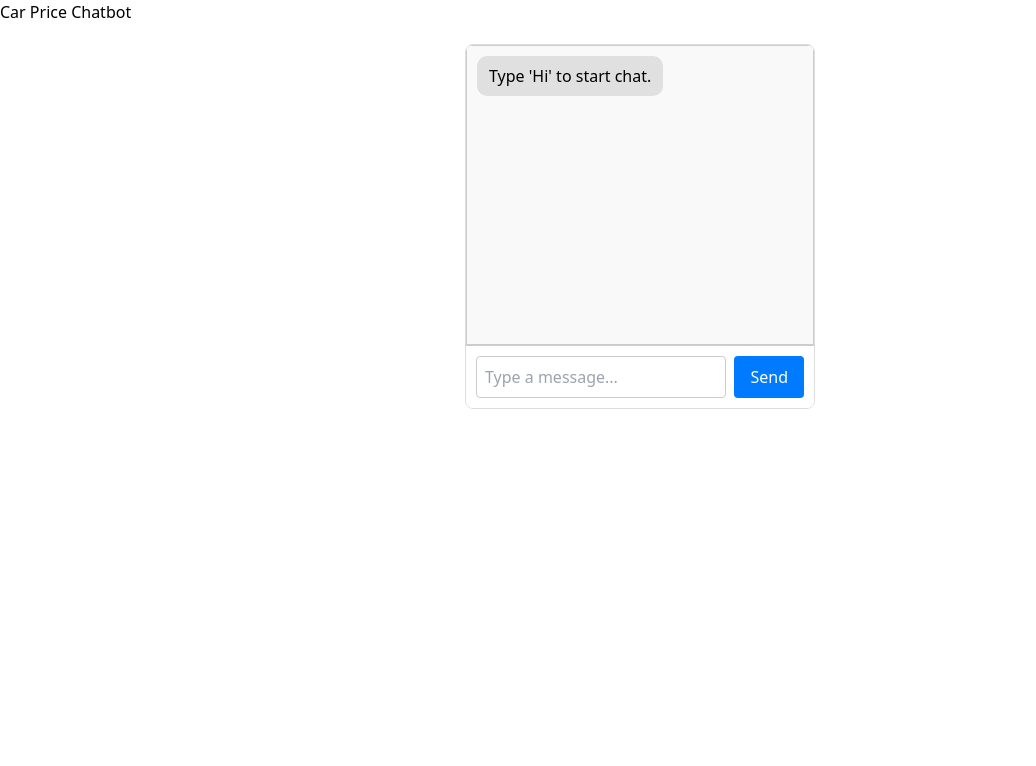
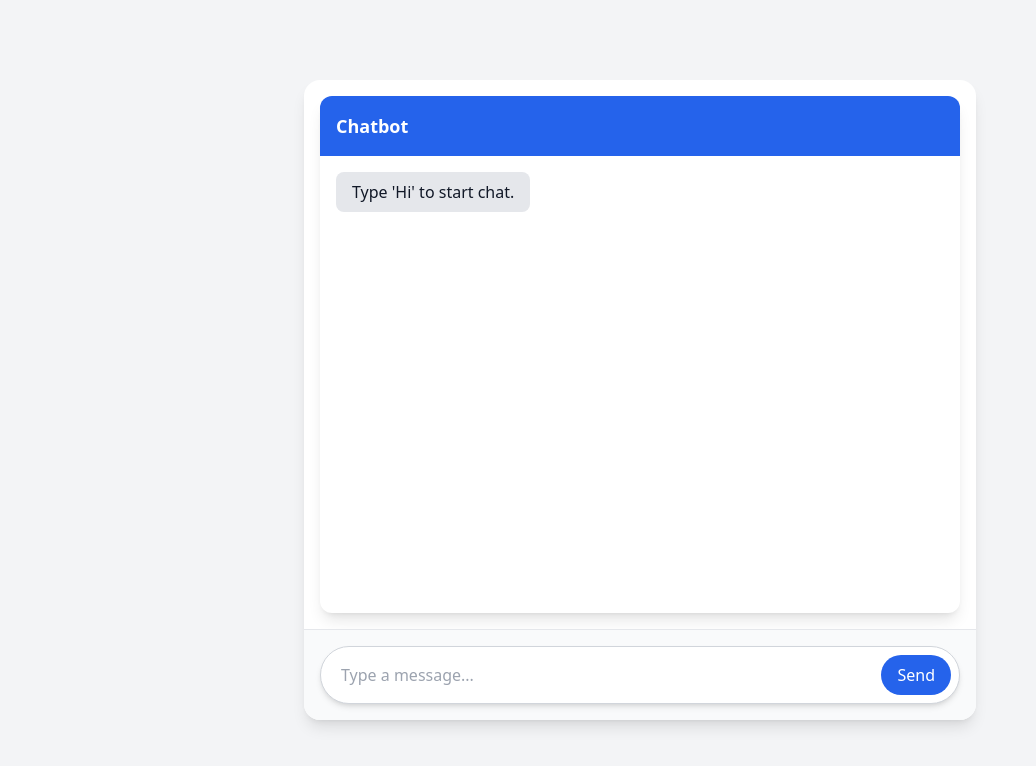
Before and after one commit to Abhiji-th/CarPriceBot, a React (Create React App) app in the folder frontend/: page / in a window 1280 px wide. Shown: the top 766 px of the page, without its empty margins (0-1036 px from the left). Built offline with nearby package versions, Linux system fonts and the light colour scheme.

Commit message:
Modified chat window and Input form

```diff
--- a/frontend/src/App.js
+++ b/frontend/src/App.js
@@ -13,7 +13,6 @@ function App() {
 
   return (
     <div>
-      <h1>Car Price Chatbot</h1>
       <ChatBot />
     </div>
   );
--- a/frontend/src/components/ChatBot.js
+++ b/frontend/src/components/ChatBot.js
@@ -36,17 +36,15 @@ function Chatbot() {
   };
 
   return (
-    <div
-      style={{
-        width: '350px',
-        margin: '20px auto',
-        border: '1px solid #ddd',
-        borderRadius: '8px',
-        overflow: 'hidden',
-      }}
-    >
-      <ChatWindow messages={messages} />
-      <InputForm onSendMessage={handleSendMessage} />
+    <div className="flex items-center justify-center min-h-screen bg-gray-100">
+      <div className="w-full max-w-2xl h-[80vh] flex flex-col bg-white rounded-2xl shadow-lg overflow-hidden mx-4">
+        <div className="flex-grow overflow-auto p-4">
+          <ChatWindow messages={messages} />
+        </div>
+        <div className="p-4 bg-gray-50 border-t">
+          <InputForm onSendMessage={handleSendMessage} />
+        </div>
+      </div>
     </div>
   );
 }
--- a/frontend/src/components/ChatWindow.js
+++ b/frontend/src/components/ChatWindow.js
@@ -1,48 +1,39 @@
-import React, { useEffect, useRef } from 'react';
+import { useEffect, useRef } from 'react';
 
 function ChatWindow({ messages }) {
-  const messagesEndRef = useRef(null);
+  const endOfMessagesRef = useRef(null);
 
   // Scroll to bottom when messages change
   useEffect(() => {
-    messagesEndRef.current?.scrollIntoView({ behavior: 'smooth' });
+    endOfMessagesRef.current?.scrollIntoView({ behavior: 'smooth' });
   }, [messages]);
 
   return (
-    <div
-      style={{
-        border: '1px solid #ccc',
-        padding: '10px',
-        height: '300px',
-        overflowY: 'scroll',
-        backgroundColor: '#f9f9f9',
-      }}
-    >
-      {messages.map((msg, index) => (
-        <div
-          key={index}
-          style={{
-            display: 'flex',
-            justifyContent: msg.isBot ? 'flex-start' : 'flex-end',
-            marginBottom: '10px',
-          }}
-        >
+    <div className="rounded-xl bg-white shadow-lg h-full flex flex-col">
+      {/* Header */}
+      <div className="bg-blue-600 text-white p-4 rounded-t-xl">
+        <h2 className="text-lg font-semibold">Chatbot</h2>
+      </div>
+
+      {/* Messages Area */}
+      <div className="flex-grow flex flex-col p-4 space-y-3 overflow-y-auto text-gray-900">
+        {messages.map((msg, index) => (
           <div
-            style={{
-              maxWidth: '70%',
-              padding: '8px 12px',
-              borderRadius: '10px',
-              backgroundColor: msg.isBot ? '#e0e0e0' : '#007bff',
-              color: msg.isBot ? '#000' : '#fff',
-              wordBreak: 'break-word',
-            }}
+            key={index}
+            className={`max-w-xs px-4 py-2 rounded-lg ${
+              msg.isBot
+                ? "bg-gray-200 self-start"
+                : "bg-blue-100 self-end"
+            }`}
           >
-            <p style={{ margin: 0 }}>{msg.text}</p>
+            {msg.text}
           </div>
-        </div>
-      ))}
-      <div ref={messagesEndRef} />
+        ))}
+        {/* Invisible marker to scroll into view */}
+        <div ref={endOfMessagesRef} />
+      </div>
     </div>
+
   );
 }
 
--- a/frontend/src/components/InputForm.js
+++ b/frontend/src/components/InputForm.js
@@ -6,7 +6,7 @@ function InputForm({ onSendMessage }) {
   const handleSubmit = (e) => {
     e.preventDefault();
     if (input.trim()) {
-      onSendMessage(input); // Send input to parent
+      onSendMessage(input.trim()); // Send input to parent
       setInput(''); // Clear input
     }
   };
@@ -14,36 +14,18 @@ function InputForm({ onSendMessage }) {
   return (
     <form
       onSubmit={handleSubmit}
-      style={{
-        display: 'flex',
-        padding: '10px',
-        backgroundColor: '#fff',
-        borderTop: '1px solid #ccc',
-      }}
+      className="flex p-2 bg-white shadow-md rounded-full border border-gray-300"
     >
       <input
         type="text"
         value={input}
         onChange={(e) => setInput(e.target.value)}
         placeholder="Type a message..."
-        style={{
-          flex: 1,
-          padding: '8px',
-          border: '1px solid #ccc',
-          borderRadius: '4px',
-          marginRight: '8px',
-        }}
+        className="flex-1 px-3 py-2 rounded-full mr-2 outline-none focus:ring-2 focus:ring-blue-500"
       />
       <button
         type="submit"
-        style={{
-          padding: '8px 16px',
-          backgroundColor: '#007bff',
-          color: '#fff',
-          border: 'none',
-          borderRadius: '4px',
-          cursor: 'pointer',
-        }}
+        className="px-4 py-2 bg-blue-600 text-white rounded-full hover:bg-blue-700 transition-colors"
       >
         Send
       </button>
```
Also changed, not shown: frontend/src/App.css (deleted, +0 -38 lines).
